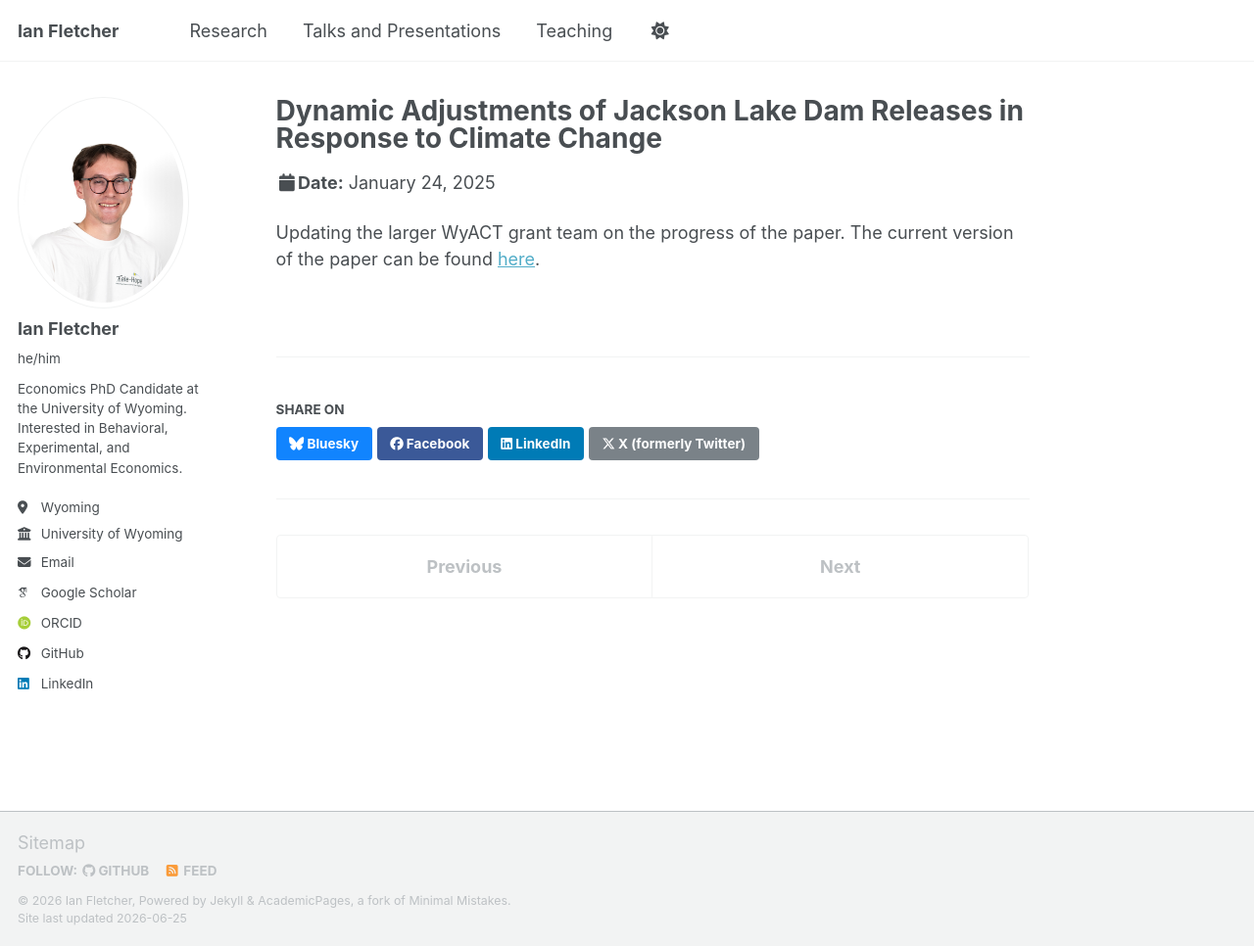
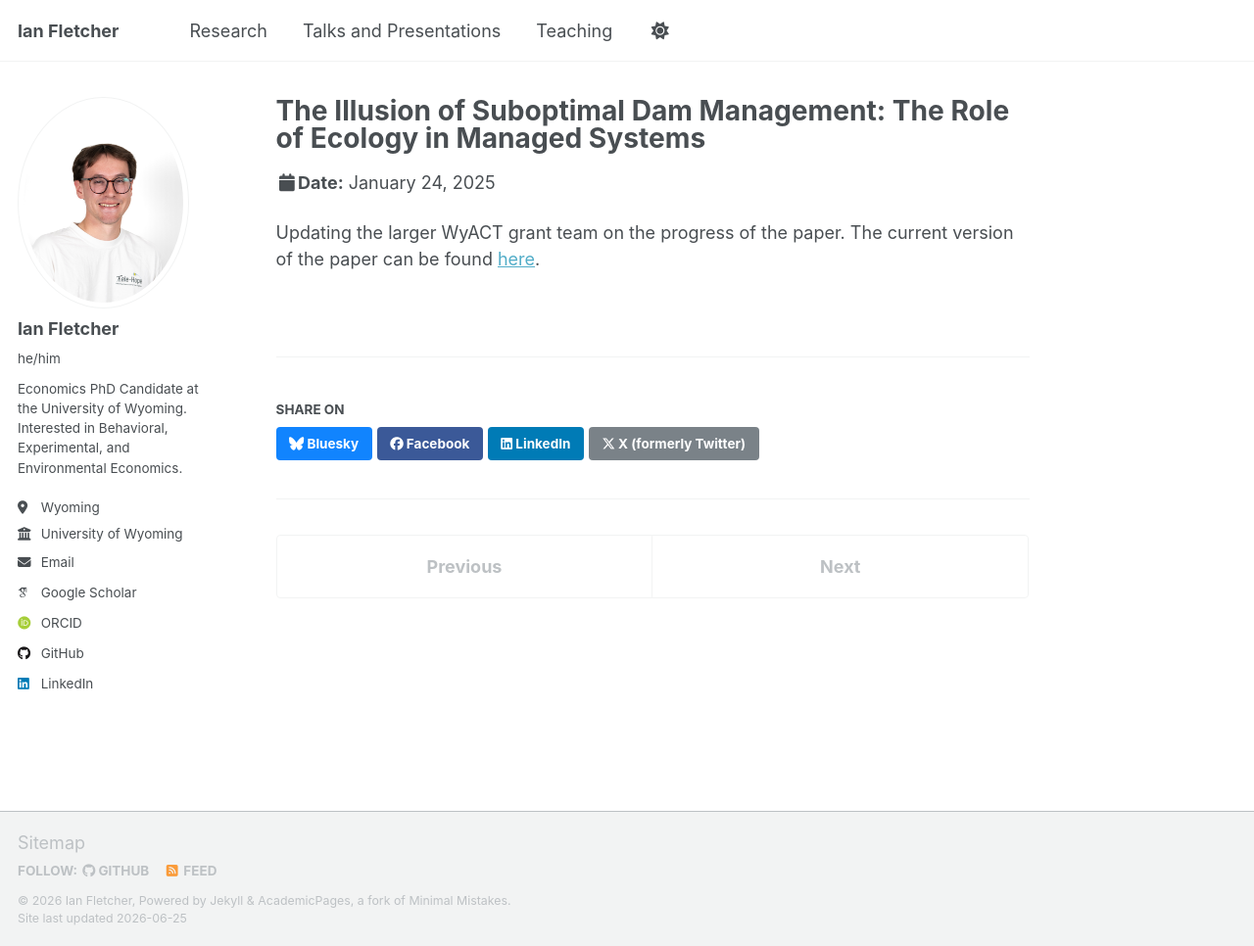
Before and after one commit to fletcherian/fletcherian.github.io, a Jekyll site: the page built from _talks/wyact-dams-4.md, in a window 1280 px wide and 966 px high. Shown: the whole window at 98% size. Built offline with Jekyll 4.4.1, drawn with Linux system fonts in a browser that asks for light colours; some web fonts are replaced; a script that is not in the unit is left out.

Commit message:
Update talk title for WyACT meeting

```diff
--- a/_talks/wyact-dams-4.md
+++ b/_talks/wyact-dams-4.md
@@ -1,5 +1,5 @@
 ---
-title: "Dynamic Adjustments of Jackson Lake Dam Releases in Response to Climate Change"
+title: "The Illusion of Suboptimal Dam Management: The Role of Ecology in Managed Systems"
 collection: talks
 type: "Talk"
 permalink: /talks/wyact-dams-4
```
